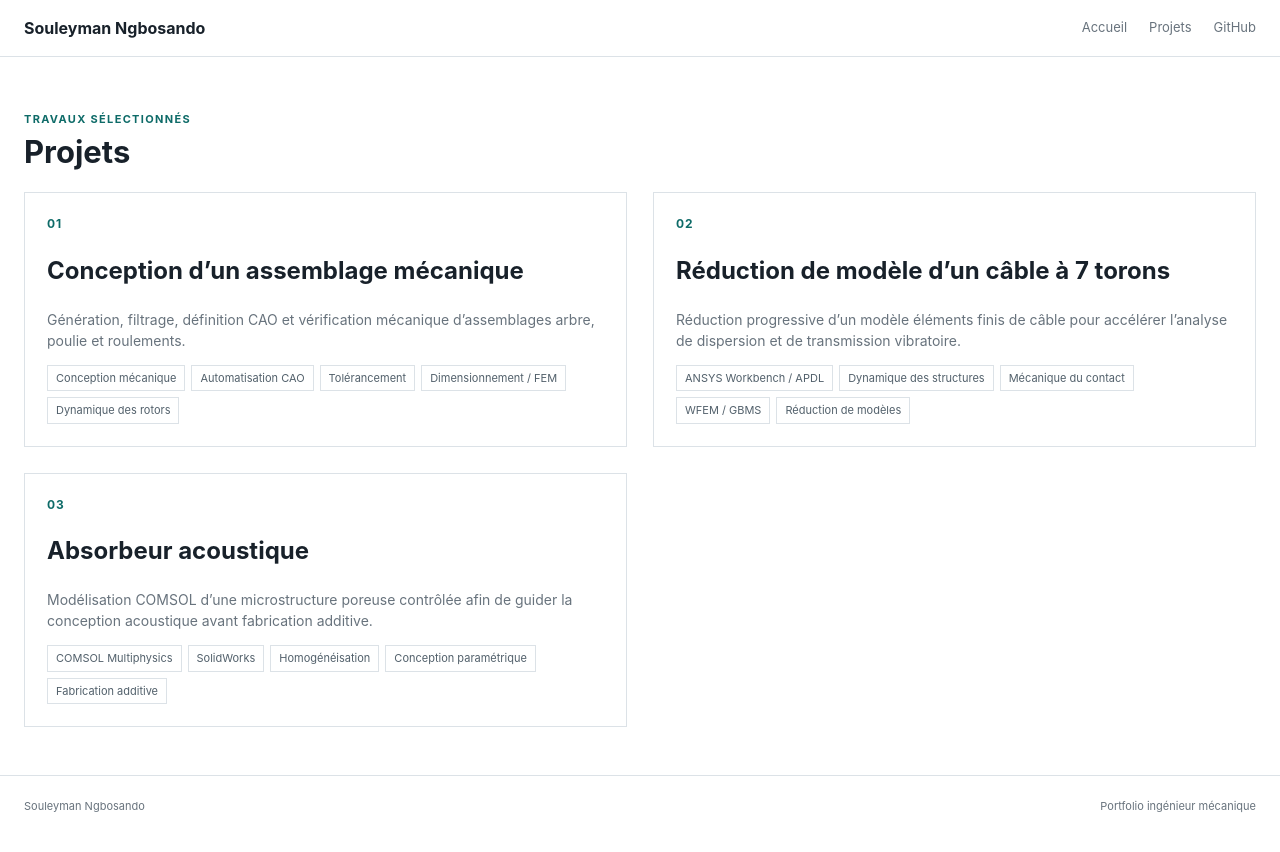
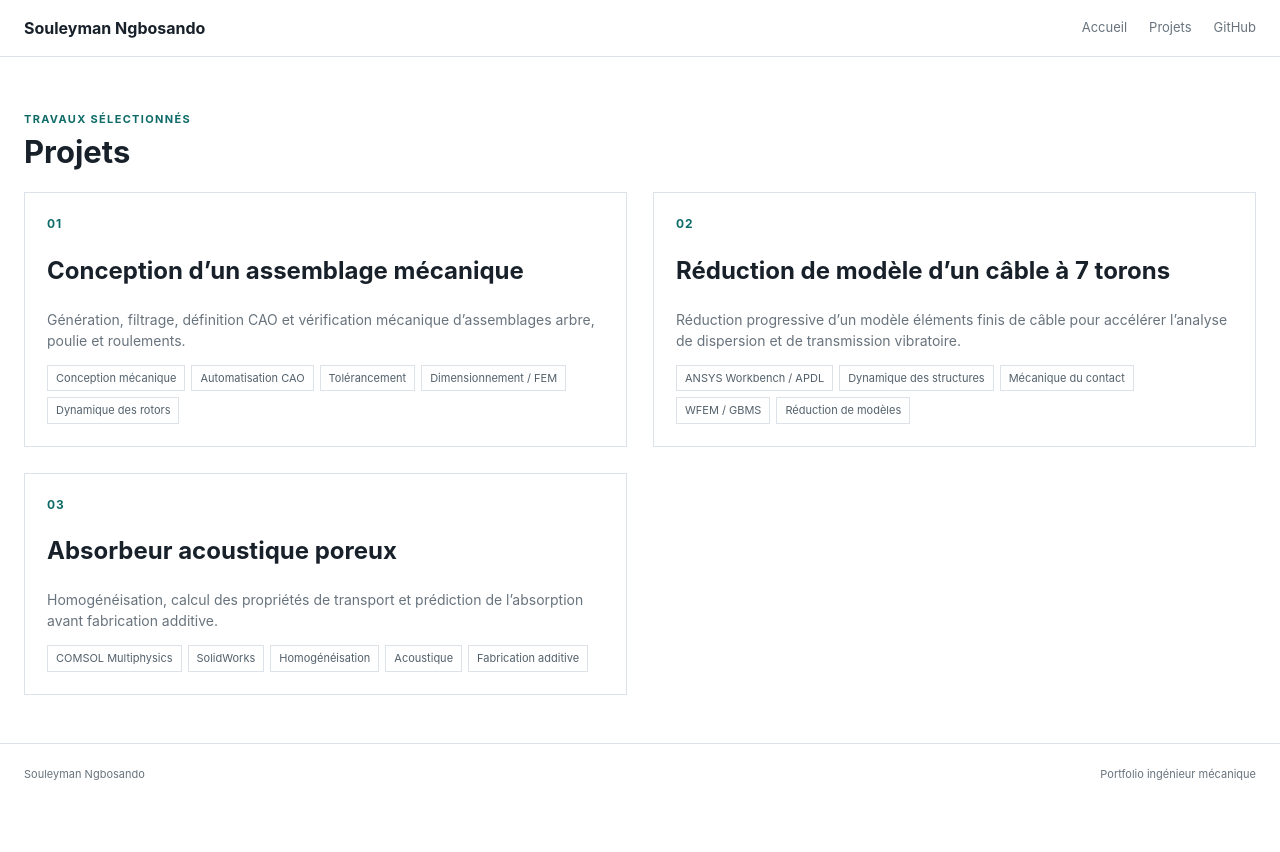
Before and after one commit to Ngbosando/Ngbosando.github.io, a Jekyll site: the page built from projects.html, in a window 1280 px wide. Shown: the top 852 px of the page. Built offline with Jekyll 4.4.1, drawn with Linux system fonts in a browser that asks for light colours; some of the changed lines change nothing that is shown.

Commit message:
Reorganiser le projet absorbeur acoustique

```diff
--- a/_projects/acoustic-absorber/index.md
+++ b/_projects/acoustic-absorber/index.md
@@ -1,31 +1,66 @@
 ---
 layout: post
 order: 3
-title: Absorbeur acoustique
-description: Modélisation COMSOL d’une microstructure poreuse contrôlée afin de guider la conception acoustique avant fabrication additive.
-skills: [COMSOL Multiphysics, SolidWorks, Homogénéisation, Conception paramétrique, Fabrication additive]
-main-image: /assets/images/msme-thermal.svg
+title: Absorbeur acoustique poreux
+description: Homogénéisation, calcul des propriétés de transport et prédiction de l’absorption avant fabrication additive.
+skills: [COMSOL Multiphysics, SolidWorks, Homogénéisation, Acoustique, Fabrication additive]
+main-image: /assets/images/msme-thermal.png
 permalink: /projects/acoustic-absorber/
 ---
 
-<div class="project-intro"><b>Objectif</b><span>Relier la géométrie poreuse aux propriétés de transport et à l’absorption acoustique avant fabrication.</span></div>
+<div class="project-intro"><b>Objectif :</b><span>Concevoir un absorbeur sonore granulaire dont le comportement acoustique peut être prédit avant fabrication. La microstructure est caractérisée à l’échelle locale, puis ses propriétés de transport alimentent un modèle acoustique macroscopique pour orienter la géométrie à fabriquer.</span></div>
 
-## Microstructure
-<figure class="figure-wide technical-figure">
-  <a href="{{ '/assets/images/msme-thermal.svg' | relative_url }}"><img src="{{ '/assets/images/msme-thermal.svg' | relative_url }}" alt="Simulation COMSOL de la microstructure poreuse"></a>
-  <figcaption>Modèle COMSOL à l’échelle de la cellule utilisé pour identifier les propriétés de transport.</figcaption>
+## 1. De la microstructure à l’absorption
+
+La démarche relie directement la géométrie poreuse aux performances acoustiques. Les problèmes de cellule sont d’abord formulés par homogénéisation, puis résolus sous COMSOL pour identifier les propriétés de transport nécessaires au modèle JCAL.
+
+<div class="pipeline">
+  <div><b>Homogénéisation</b><small>problèmes de cellule<br>basse et haute fréquence</small></div>
+  <div><b>COMSOL</b><small>thermostatique<br>tortuosité et viscostatique</small></div>
+  <div><b>Transport</b><small>perméabilités, tortuosité<br>longueurs caractéristiques</small></div>
+  <div><b>JCAL</b><small>coefficient d’absorption<br>et fréquence du maximum</small></div>
+</div>
+
+<figure class="figure-wide technical-figure single-figure">
+  <a href="{{ '/assets/images/msme-thermal.png' | relative_url }}"><img src="{{ '/assets/images/msme-thermal.png' | relative_url }}" alt="Champ thermostatique calculé sur la cellule périodique"></a>
+  <figcaption>Champ thermostatique calculé sur la cellule périodique utilisée pour identifier les propriétés de transport.</figcaption>
 </figure>
 
-## Taille de cellule
-<figure class="figure-wide technical-figure">
-  <a href="{{ '/assets/images/msme-size.webp' | relative_url }}"><img src="{{ '/assets/images/msme-size.webp' | relative_url }}" alt="Influence de la taille de cellule"></a>
-  <figcaption>Influence de la taille de la cellule élémentaire sur l’absorption acoustique prédite.</figcaption>
-</figure>
+## 2. Reformulation du problème viscostatique
 
-## Épaisseur
-<figure class="figure-wide technical-figure">
-  <a href="{{ '/assets/images/msme-thickness.webp' | relative_url }}"><img src="{{ '/assets/images/msme-thickness.webp' | relative_url }}" alt="Influence de l’épaisseur de l’absorbeur"></a>
-  <figcaption>Influence de l’épaisseur de la couche sur l’absorption acoustique prédite.</figcaption>
-</figure>
+La formulation viscostatique ne pouvait pas être implantée directement dans le module EDP utilisé. Le problème a donc été réécrit à partir de l’équation de conservation de la quantité de mouvement afin d’obtenir une forme directement résoluble sous COMSOL.
 
-<div class="result-line"><b>Résultat</b><span>Cas de référence : absorption prédite d’environ 0,92 autour de 2,5 kHz pour une cellule de 1 mm et une couche de 25 mm.</span></div>
+<div class="result-line"><b>Choix de modélisation</b><span>Reformuler le problème au lieu de changer de méthode afin de conserver la chaîne d’homogénéisation prévue et les grandeurs de transport recherchées.</span></div>
+
+## 3. Contrôle des propriétés de transport
+
+Les paramètres issus de COMSOL sont comparés aux estimations analytiques disponibles dans la littérature. Les perméabilités restent en bon accord sur une large plage, tandis que certaines approximations analytiques se dégradent lorsque la porosité diminue.
+
+<div class="metric-strip">
+  <div><b>0,46</b><span>porosité</span></div>
+  <div><b>1,42</b><span>tortuosité</span></div>
+  <div><b>5,81 × 10⁻⁹ m²</b><span>perméabilité thermique</span></div>
+  <div><b>2,26 × 10⁻⁹ m²</b><span>perméabilité visqueuse</span></div>
+</div>
+
+## 4. Étude paramétrique avant fabrication
+
+Une fois les propriétés de transport identifiées, le modèle acoustique permet d’étudier l’effet des paramètres géométriques avant de fabriquer un prototype. La taille de cellule agit sur le niveau et la fréquence d’absorption, tandis que l’augmentation de l’épaisseur déplace le maximum vers les basses fréquences.
+
+<div class="figure-pair equal-figures">
+  <figure class="technical-figure">
+    <a href="{{ '/assets/images/msme-size.png' | relative_url }}"><img src="{{ '/assets/images/msme-size.png' | relative_url }}" alt="Influence de la taille de cellule sur l’absorption acoustique"></a>
+    <figcaption>Influence de la taille de cellule sur le niveau et la fréquence d’absorption.</figcaption>
+  </figure>
+
+  <figure class="technical-figure">
+    <a href="{{ '/assets/images/msme-thickness.png' | relative_url }}"><img src="{{ '/assets/images/msme-thickness.png' | relative_url }}" alt="Influence de l’épaisseur sur l’absorption acoustique"></a>
+    <figcaption>Influence de l’épaisseur : déplacement du maximum d’absorption vers les basses fréquences.</figcaption>
+  </figure>
+</div>
+
+## 5. Résultat et choix de conception
+
+Pour le cas de référence, avec une taille de cellule de **1 mm** et une couche de **25 mm**, le modèle prédit un coefficient d’absorption maximal d’environ **0,92 autour de 2,5 kHz**. L’étude paramétrique sert ensuite à sélectionner la géométrie à préparer sous SolidWorks et à exporter en STL pour fabrication additive.
+
+<div class="result-line"><b>Cas de référence</b><span>l = 1 mm · L = 25 mm · α ≈ 0,92 à 2,5 kHz</span></div>
```
